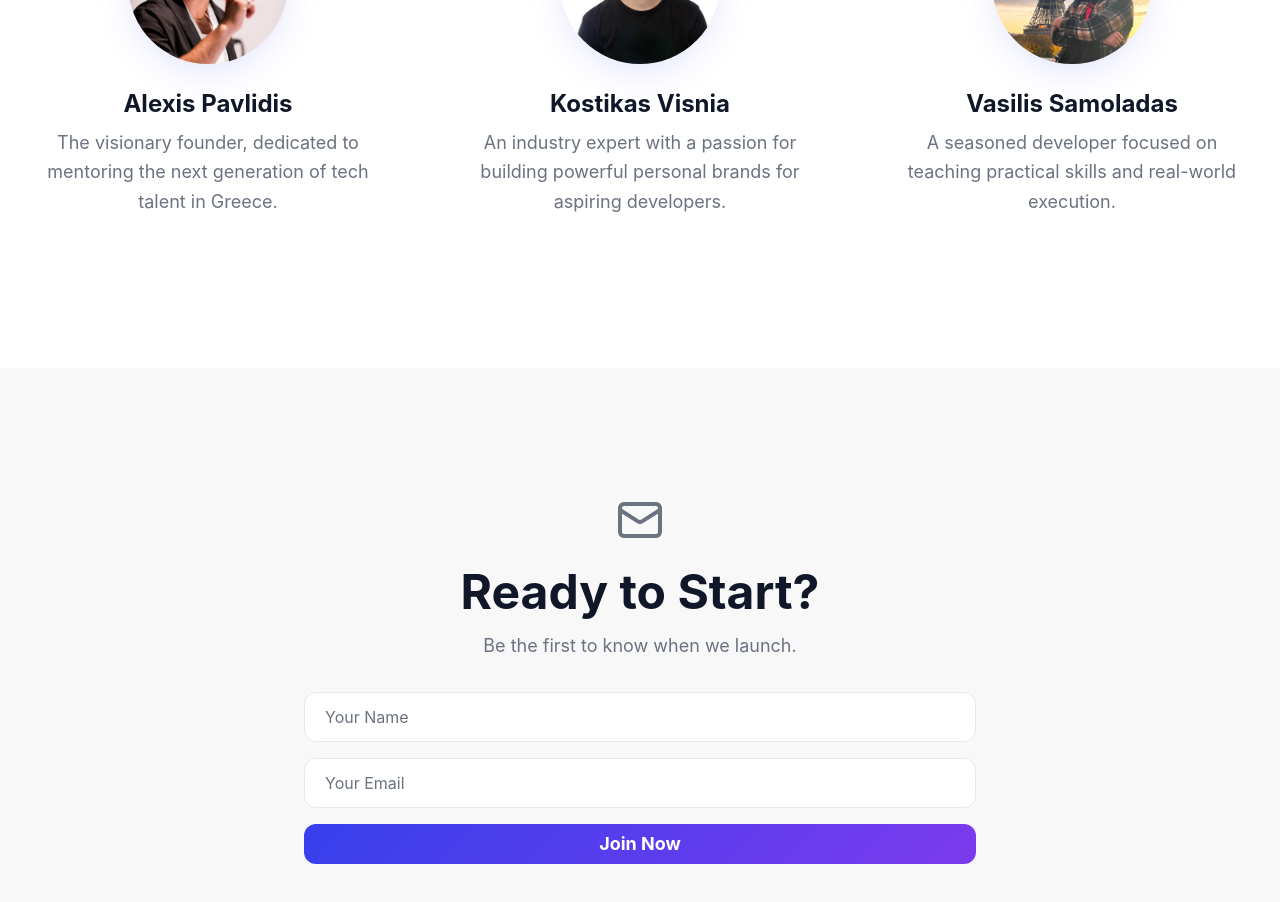
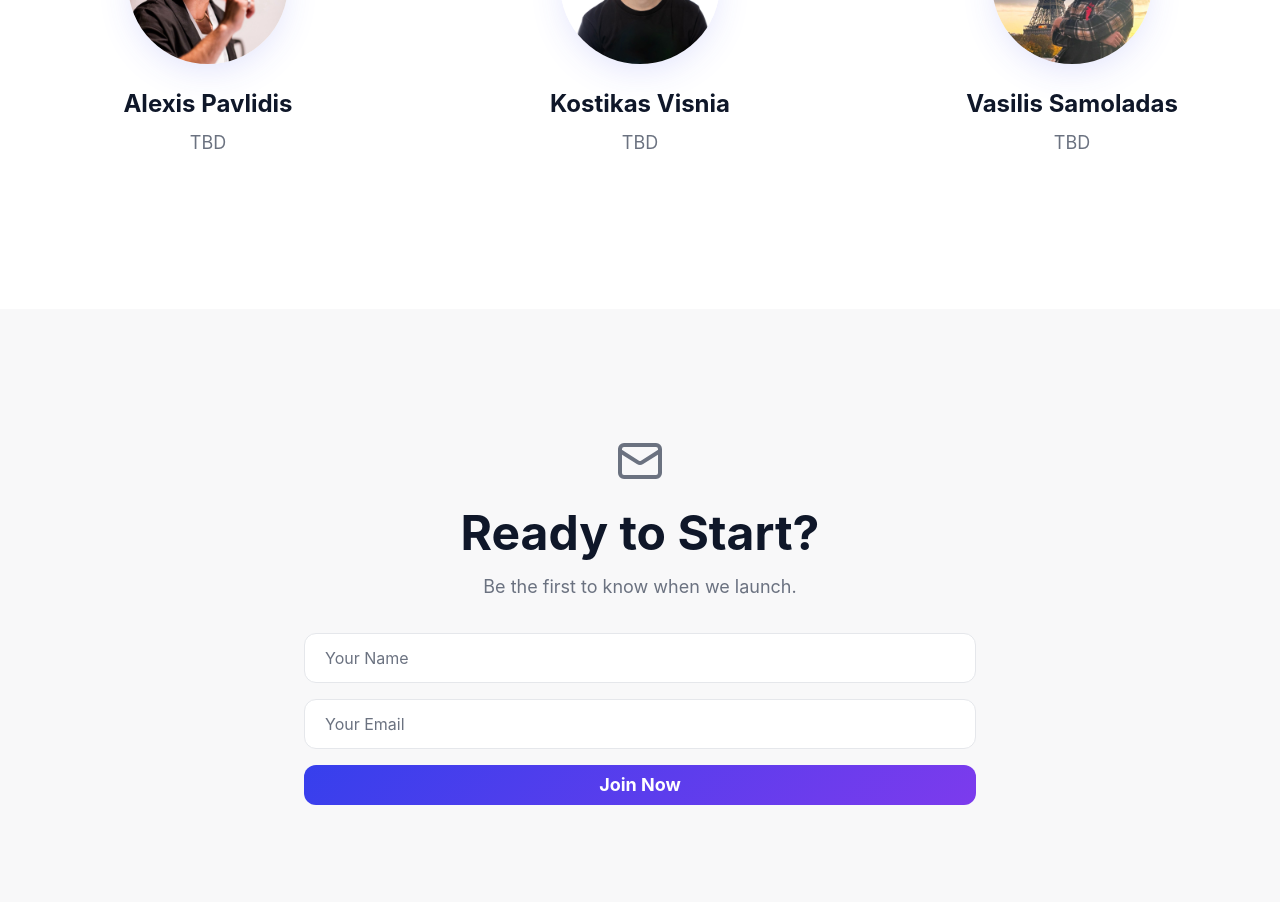
Before and after one commit to apavlidi/bootcamp, a React (Vite) app: page / in a window 1280 px wide. Shown: the part 3140-4042 px from the top of the page. Built offline with nearby package versions, Linux system fonts and the light colour scheme.

Commit message:
update text

```diff
--- a/src/components/Team.jsx
+++ b/src/components/Team.jsx
@@ -5,17 +5,17 @@ import { Code2, Users } from "lucide-react";
 const teamMembers = [
   {
     name: 'Alexis Pavlidis',
-    description: 'The visionary founder, dedicated to mentoring the next generation of tech talent in Greece.',
+    description: 'TBD',
     imageUrl: '/assets/alex.jpeg'
   },
   {
     name: 'Kostikas Visnia',
-    description: 'An industry expert with a passion for building powerful personal brands for aspiring developers.',
+    description: 'TBD',
     imageUrl: '/assets/kostikas.jpeg'
   },
   {
     name: 'Vasilis Samoladas',
-    description: 'A seasoned developer focused on teaching practical skills and real-world execution.',
+    description: 'TBD',
     imageUrl: '/assets/sam.jpeg'
   }
 ];
```
